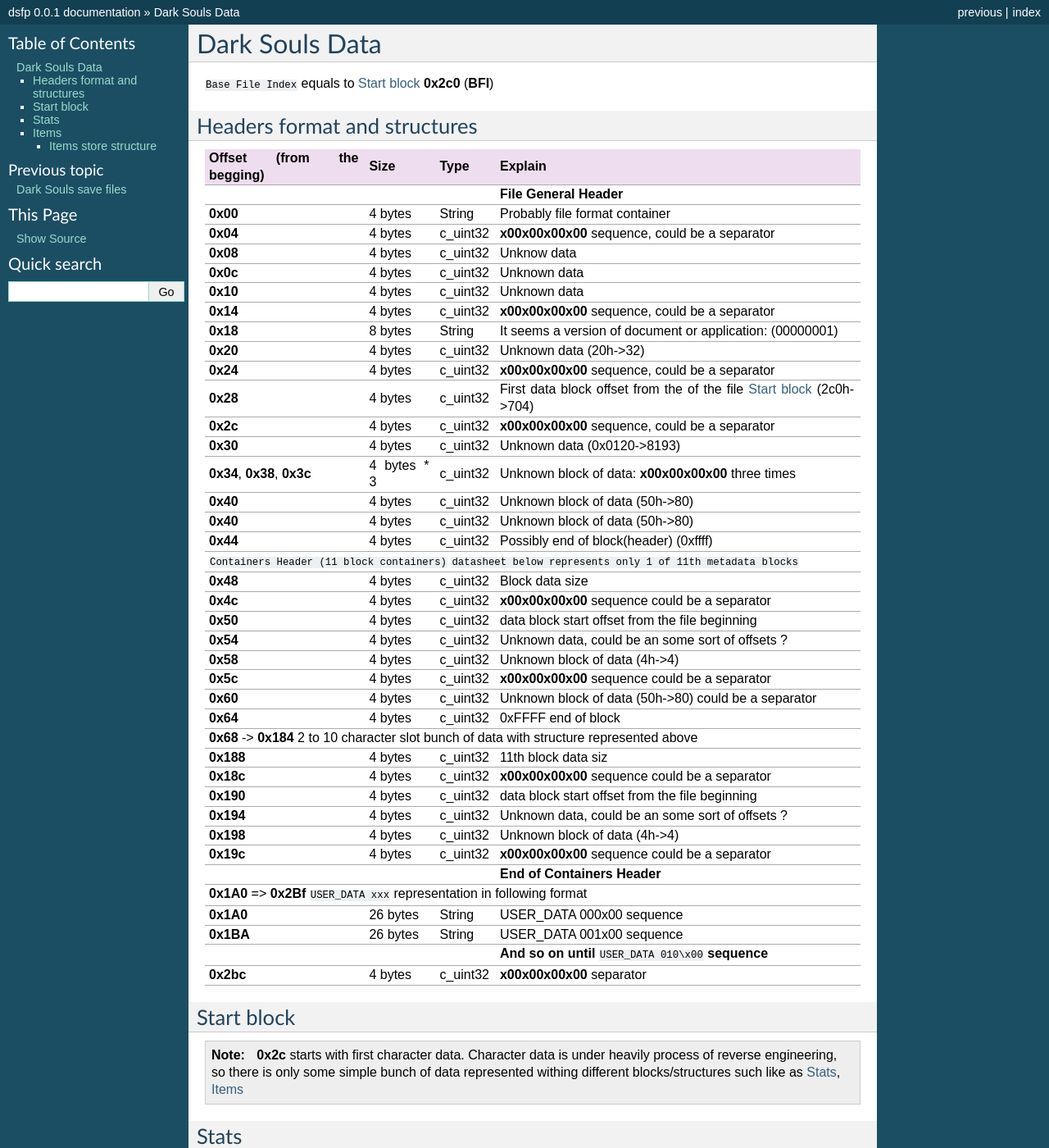
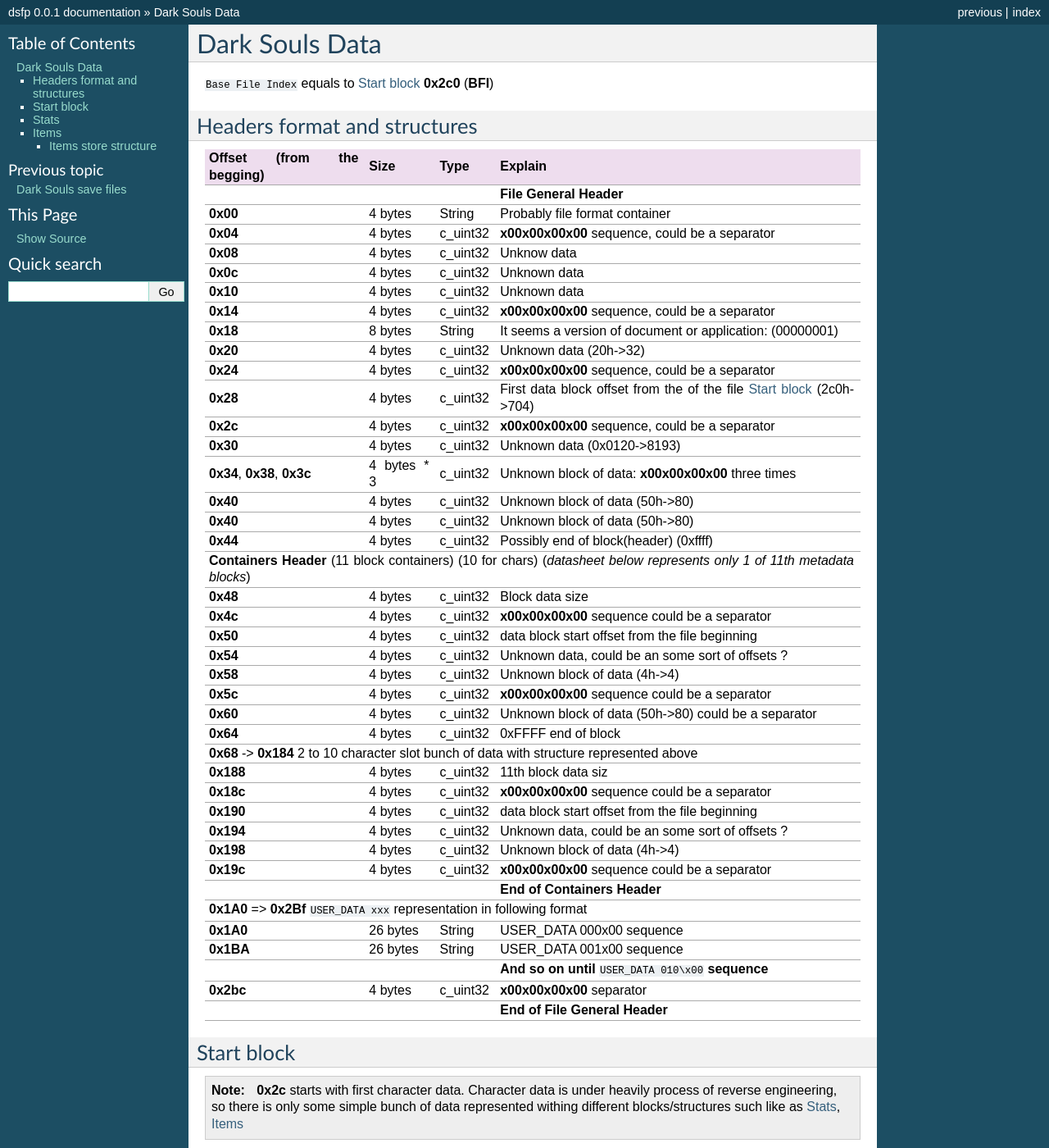
Before and after one commit to tarvitz/dsfp, a Sphinx documentation site: the page built from docs/datasheet.rst, in a window 1280 px wide and 1400 px high. Shown: the whole window at 82% size. Built offline with Sphinx 7.4.7, drawn with Linux system fonts in a browser that asks for light colours; formulas are drawn with MathJax 3.

Commit message:
update datasheet

```diff
--- a/docs/datasheet.rst
+++ b/docs/datasheet.rst
@@ -56,8 +56,8 @@
 | **0x44**        | 4 bytes | c_uint32   | Possibly end of block(header)     |
 |                 |         |            | (0xffff)                          |
 +-----------------+---------+------------+-----------------------------------+
-| ``Containers Header (11 block containers)``                                |
-| ``datasheet below represents only 1 of 11th metadata blocks``              |
+| **Containers Header** (11 block containers) (10 for chars)                 |
+| (*datasheet below represents only 1 of 11th metadata blocks*)              |
 +-----------------+---------+------------+-----------------------------------+
 | **0x48**        | 4 bytes | c_uint32   | Block data size                   |
 |                 |         |            |                                   |
@@ -120,6 +120,8 @@
 |                                        | ``USER_DATA 010\x00`` **sequence**|
 +-----------------+---------+------------+-----------------------------------+
 | **0x2bc**       | 4 bytes | c_uint32   | **\x00\x00\x00\x00** separator    |
++-----------------+---------+------------+-----------------------------------+
+|                                        | **End of File General Header**    |
 +-----------------+---------+------------+-----------------------------------+
 
 .. _start-block:
```
